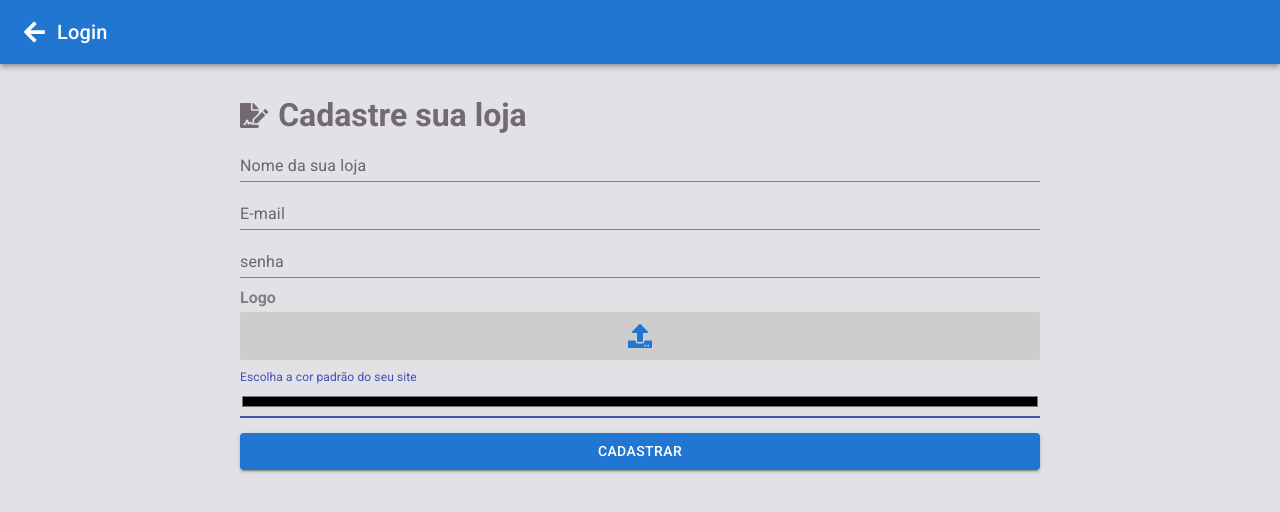
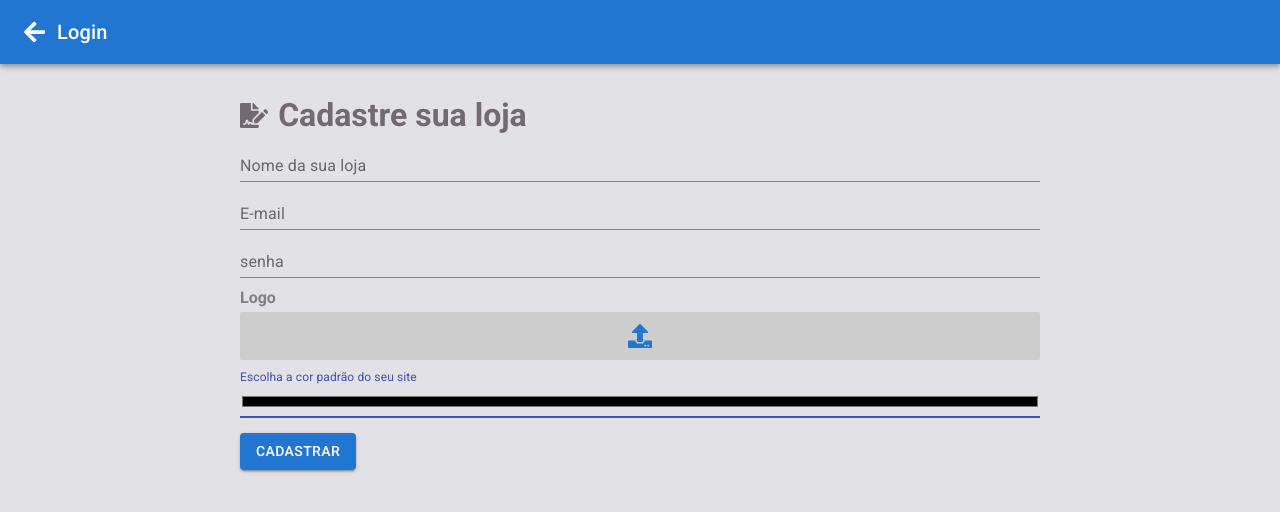
Before and after one commit to OdairFTeixeira/hackathon-web-project, a Next.js app: page /cadastroLoja in a window 1280 px wide. Shown: the top 512 px of the page. Built offline with nearby package versions, Linux system fonts and the light colour scheme.

Commit message:
Adicionado form a pagina cadastroLoja

```diff
--- a/src/pages/cadastroLoja.tsx
+++ b/src/pages/cadastroLoja.tsx
@@ -1,4 +1,4 @@
-import React from 'react';
+import React, { useState } from 'react';
 import { FontAwesomeIcon } from '@fortawesome/react-fontawesome';
 import { AppBar, Button, IconButton, TextField, Toolbar, Typography } from '@material-ui/core';
 import { faArrowLeft, faFileSignature } from '@fortawesome/free-solid-svg-icons';
@@ -9,11 +9,22 @@ import styles from '../styles/pages/cadastroLoja.module.css'
 
 const CadastroLojas: React.FC = () => {
   const router = useRouter();
+  const [nome, setNome] = useState('');
+  const [senha, setSenha] = useState('');
+  const [email, setEmail] = useState('');
+  const [imagem, setImagem] = useState('');
+  const [cor, setCor] = useState('');
 
   const handleGoToLogin = () => {
     router.push({
       pathname: '/login'
     });
+  }
+
+  const onSubmitHandler = event => {
+    event.preventDefault();
+
+    console.log({ nome, email, senha, imagem, cor });
   }
 
   return (
@@ -32,18 +43,47 @@ const CadastroLojas: React.FC = () => {
       <div className={styles.pageContainer}>
 
         <div className={styles.inputsContainer}>
+          <form onSubmit={onSubmitHandler}>
             <div className={styles.iconContainer}>
               <FontAwesomeIcon className={styles.iconTitle} icon={faFileSignature} />
               <h1 className={styles.title}>Cadastre sua loja</h1>
             </div>
-          <TextField className={styles.input} label="Nome da sua loja" fullWidth={true} />
-          <TextField className={styles.input} type="email" label="E-mail" fullWidth={true} />
-          <TextField className={styles.input} type="password" label="senha" fullWidth={true} />
+            <TextField
+              className={styles.input}
+              name="nome" value={nome}
+              label="Nome da sua loja"
+              fullWidth={true}
+              onChange={event => setNome(event.target.value)} />
+            <TextField
+              className={styles.input}
+              type="email"
+              label="E-mail"
+              name="email"
+              value={email}
+              onChange={event => setEmail(event.target.value)}
+              fullWidth={true} />
+            <TextField
+              className={styles.input}
+              type="password"
+              label="senha"
+              fullWidth={true}
+              name="senha"
+              value={senha}
+              onChange={event => setSenha(event.target.value)} />
             <ImageUpload label="Logo" />
-          <TextField className={styles.input} type="color" focused={true} label="Escolha a cor padrão do seu site" fullWidth={true} />
-          <Button className={styles.button} variant="contained" color="secondary">
+            <TextField
+              className={styles.input}
+              type="color"
+              focused={true}
+              label="Escolha a cor padrão do seu site"
+              fullWidth={true}
+              name="cor"
+              value={cor}
+              onChange={event => setCor(event.target.value)} />
+            <Button className={styles.button} variant="contained" color="secondary" type="submit">
               Cadastrar
             </Button>
+          </form>
         </div>
       </div>
     </>
```
Lines whose indentation alone changed are shown as unchanged.
